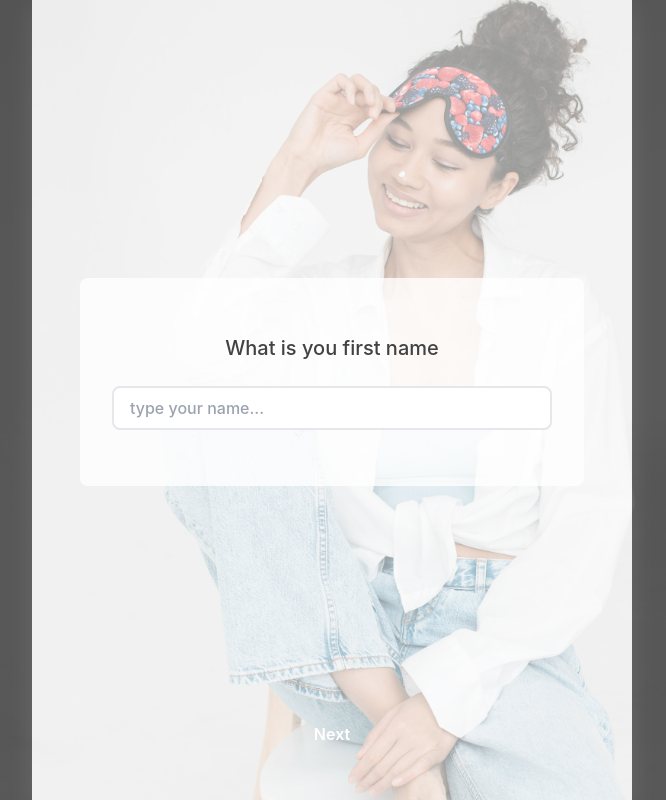
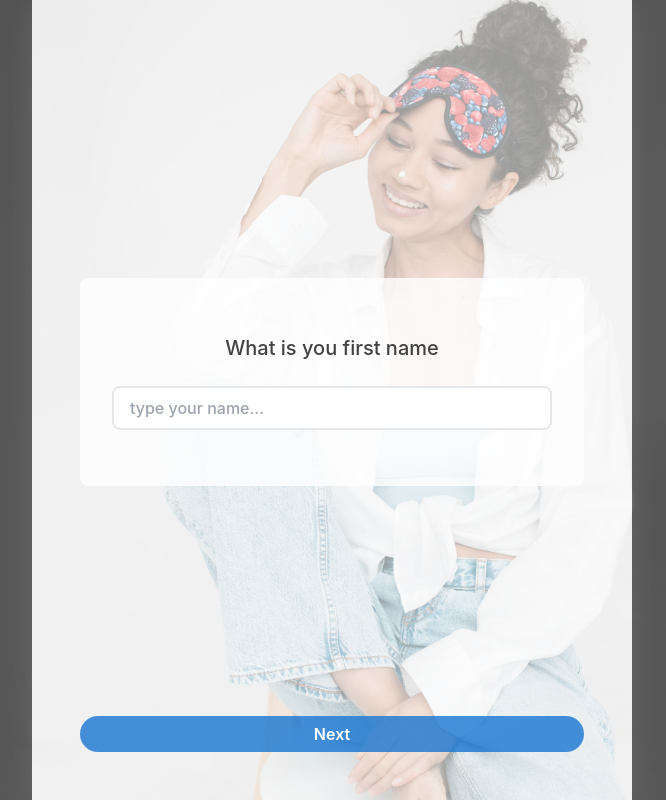
Before and after one commit to Braulin96/ProductFinder, a React (Create React App) app: page /questions in a window 1280 px wide. Shown: the whole page, without its empty margins (308-974 px from the left). Built offline with nearby package versions, Linux system fonts and the light colour scheme.

Commit message:
use primary blue instead of primary sage in userData and Onboarding

```diff
--- a/src/components/shared/Onboarding.js
+++ b/src/components/shared/Onboarding.js
@@ -58,7 +58,7 @@ const Slide = ({ img, children }) => {
             {swiper.isEnd ? (
               <Link
               to ='/dashboard'
-                className="rounded-full font-semibold flex bg-primary-sage py-1.5 justify-center text-white hover:text-[#334251] w-full"
+                className="rounded-full font-semibold flex bg-primary-blue py-1.5 justify-center text-white hover:text-[#334251] w-full"
                 //to={start}
               >
                 Start
@@ -66,7 +66,7 @@ const Slide = ({ img, children }) => {
             ) : (
               <a
                 onClick={() => swiper.slideNext()}
-                className="rounded-full font-semibold flex bg-primary-sage bg-opacity-80 py-1.5 justify-center hover:text-[#334251] w-full text-white"
+                className="rounded-full font-semibold flex bg-primary-blue bg-opacity-80 py-1.5 justify-center hover:text-[#334251] w-full text-white"
               >
                 Next
               </a>
--- a/src/pages/UserData.js
+++ b/src/pages/UserData.js
@@ -44,7 +44,7 @@ const UserData = () => {
           <button
             className={`mt-4 p-3 w-full rounded-lg ${
               category === answer.text
-                ? "bg-primary-sage text-white" // Applied background blue when selected
+                ? "bg-primary-blue text-white" // Applied background blue when selected
                 : "bg-white text-black"
             }`}
             key={answer.value}
```
